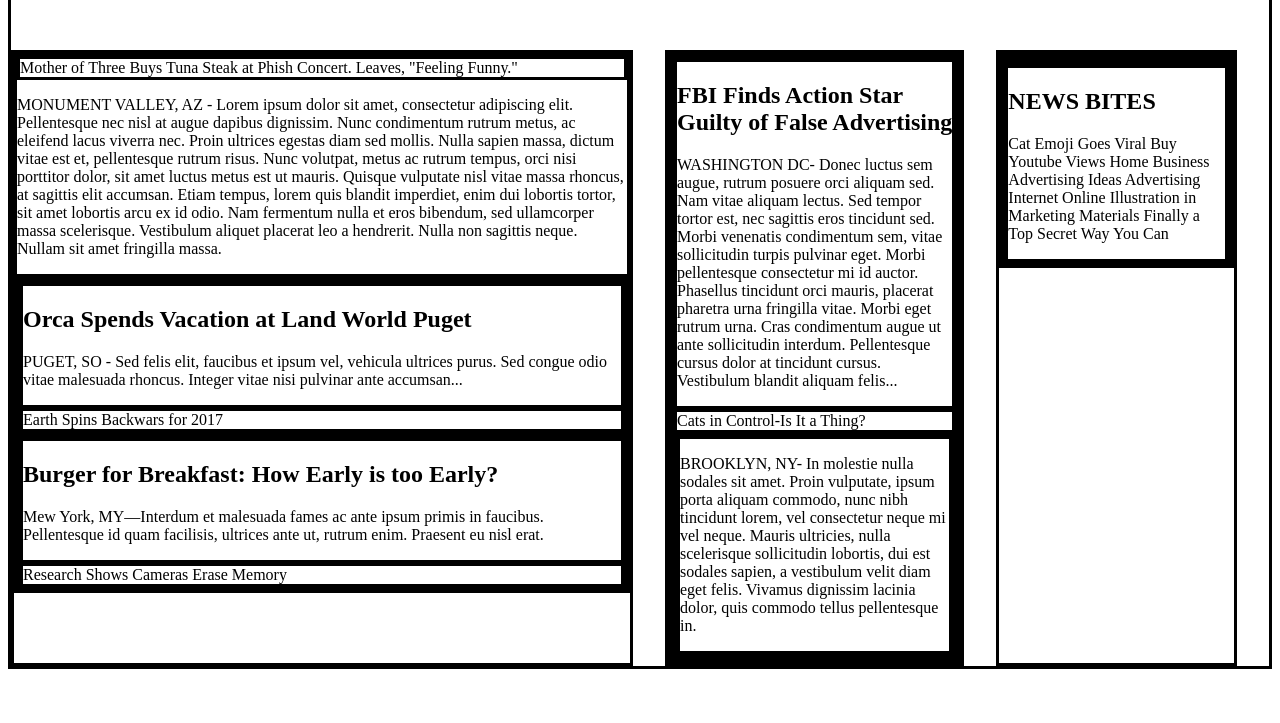
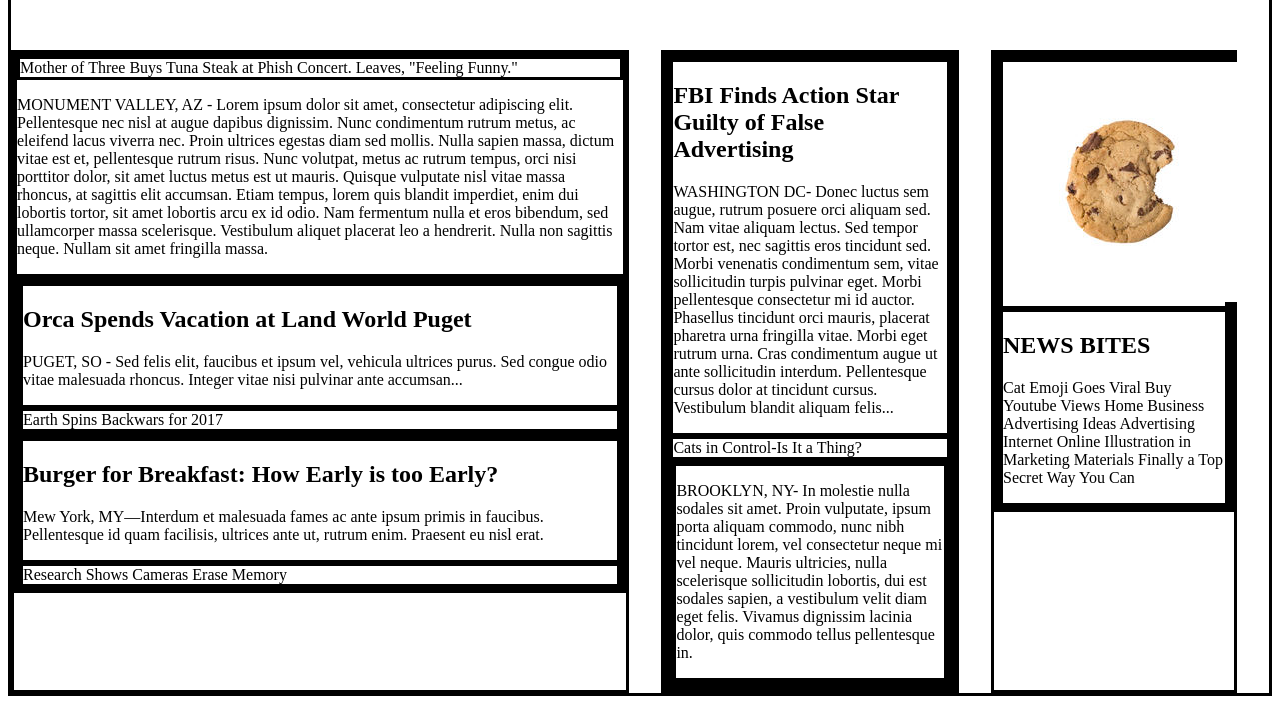
Before and after one commit to sajover/MyTimes, a plain HTML site: page index.html in a window 1280 px wide. Shown: the part 77-800 px from the top of the page. Drawn offline with Linux system fonts and the light colour scheme; files that its build step writes are made by us from their sources; files whose address does not match are found by name.

Commit message:
Add 2 exercise final + image.

```diff
--- a/index.html
+++ b/index.html
@@ -91,6 +91,7 @@
         <div class="stories">
           <div class="story">
             <div class="cookie image-content">
+              <img src="resources/images/img-news-bite.png" alt="cookie">
             </div>
             <div class="text-content">
               <h2>NEWS BITES</h2>
```
